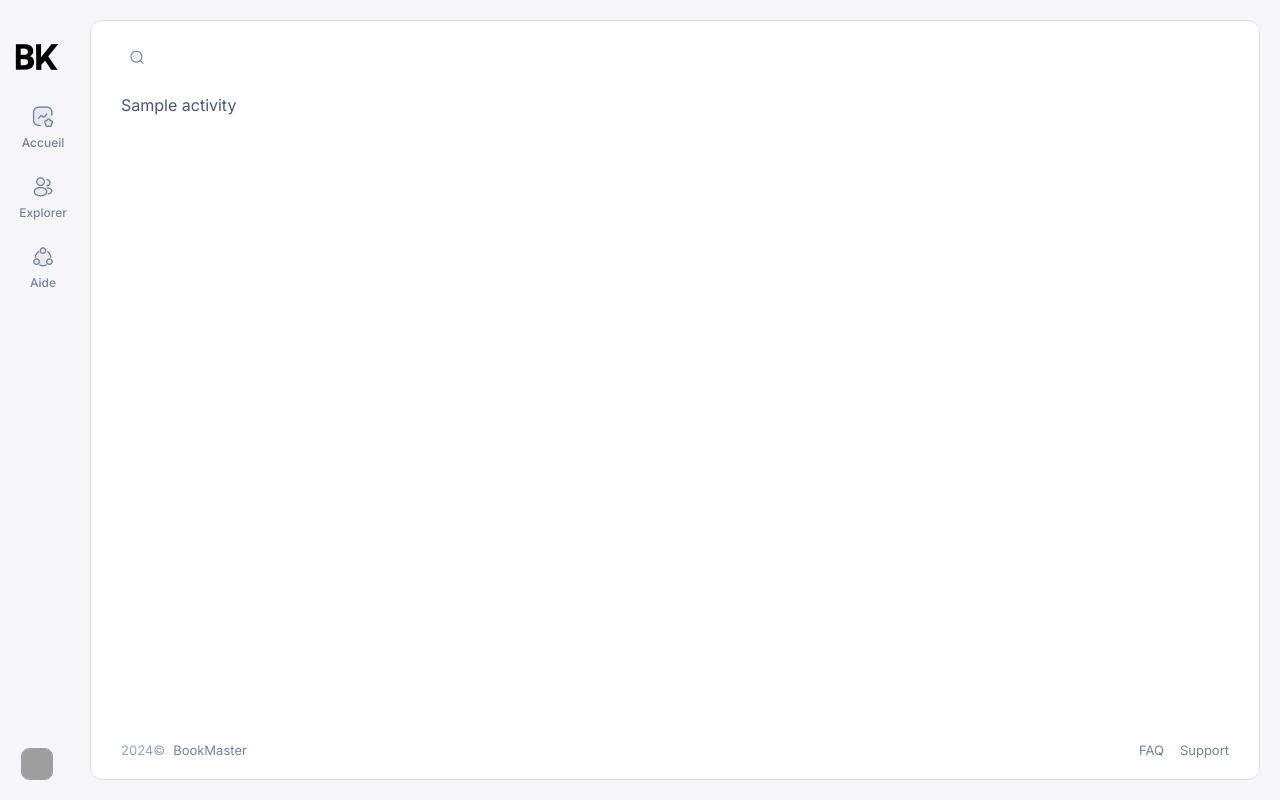
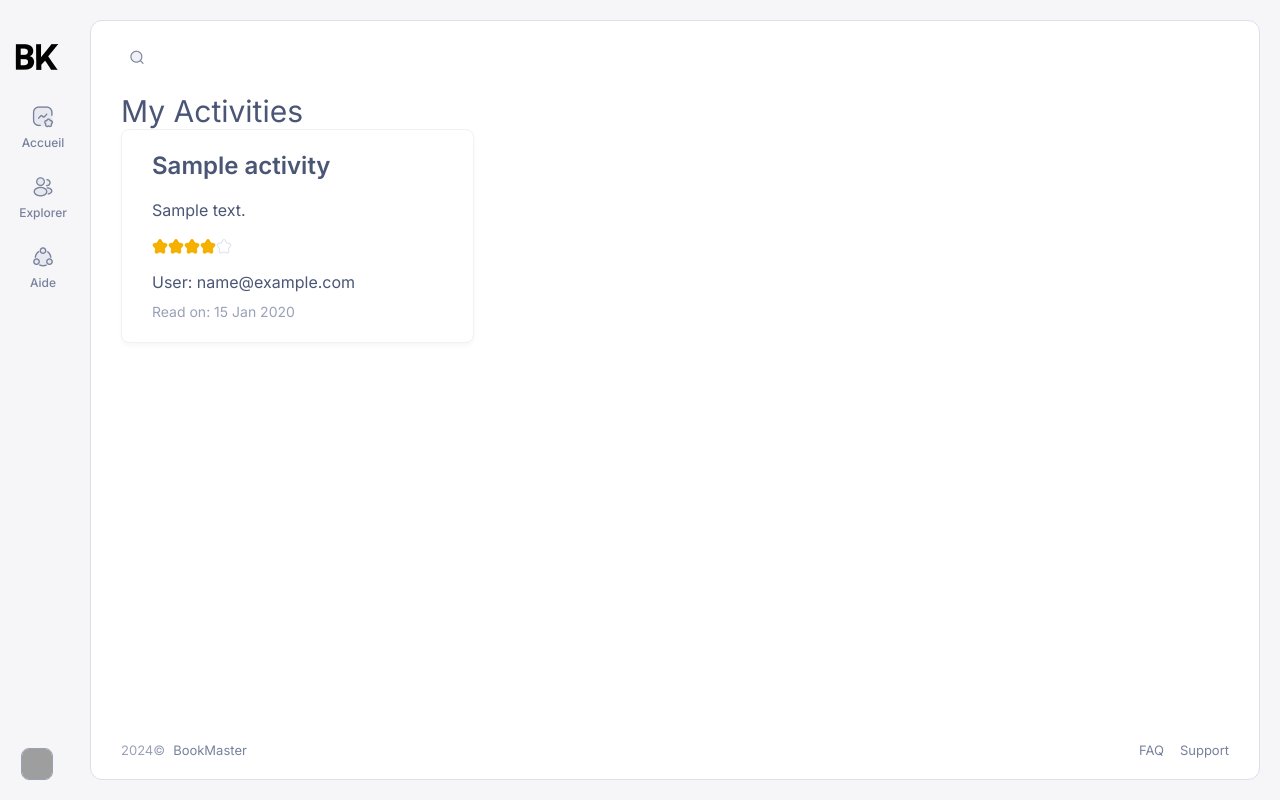
Before and after one commit to Lucky31001/EC_Symfony, a Symfony app: template templates/pages/activity.html.twig in a window 1280 px wide. Run offline with Twig, Linux system fonts and the light colour scheme; the template is opened without the code that fills it: most values are stand-ins (such as "Sample title", 1, 10 or a date in 2020); some libraries are stand-ins or nearby versions; some web fonts are replaced; grey boxes are pictures that could not be loaded.

Commit message:
activity page is ready MF

```diff
--- a/src/Controller/ActivityController.php
+++ b/src/Controller/ActivityController.php
@@ -29,10 +29,9 @@ class ActivityController extends AbstractController
         $userId     = $user->getId();
         $user = $this->userRepository->find($userId);
 
-        $books = $this->bookRepository->findAll();
-
         $bookread = $this->bookReadRepository->findAllDetailsByNotUserId($user);
 
+//        dd($bookread);
         return $this->render('pages/activity.html.twig', [
             'activities' => $bookread,
             'name'       => 'Activités'
--- a/src/Controller/HomeController.php
+++ b/src/Controller/HomeController.php
@@ -40,7 +40,7 @@ class HomeController extends AbstractController
         $booksReading = $this->bookReadRepository->findAllByUserId($user, false);
         $books = $this->bookRepository->findAll();
 
-//        dd($booksRead, $booksReading, $books);
+//        dd($booksRead, $booksReading);
         $radarData = $this->categoryRepository->getCategoriesWithBookReadCountByUserId($userId);
 
         return $this->render('pages/home.html.twig', [
--- a/templates/pages/activity.html.twig
+++ b/templates/pages/activity.html.twig
@@ -5,7 +5,41 @@
 {% endblock %}
 
 {% block body %}
-    {% for activity in activities %}
-    {{ activity.bookName }}
-    {% endfor %}
+    <div class="container mx-auto p-6">
+        <h1 class="text-3xl font-bold mb-6">My Activities</h1>
+        {% if activities is empty %}
+            <p class="text-gray-700">No activities found.</p>
+        {% else %}
+            <div class="grid grid-cols-1 md:grid-cols-2 lg:grid-cols-3 gap-6">
+                {% for activity in activities %}
+                    <div class="card bg-white shadow-lg rounded-lg overflow-hidden transition-transform transform hover:scale-105">
+                        <div class="card-body p-6">
+                            <h2 class="text-2xl font-semibold mb-4">{{ activity.bookName }}</h2>
+                            <p class="text-gray-700 mb-4">{{ activity.bookDescription }}</p>
+                            <div class="rating flex items-center mb-4">
+                                {% set fullStars = activity.rating|round(0, 'ceil') %}
+                                {% set emptyStars = 5 - fullStars %}
+
+                                {% for i in 1..fullStars %}
+                                    <div class="rating-label checked">
+                                        <i class="rating-on ki-solid ki-star text-yellow-500"></i>
+                                    </div>
+                                {% endfor %}
+
+                                {% if emptyStars %}
+                                    {% for i in 1..emptyStars %}
+                                        <div class="rating-label">
+                                            <i class="rating-off ki-outline ki-star text-gray-300"></i>
+                                        </div>
+                                    {% endfor %}
+                                {% endif %}
+                            </div>
+                            <p class="text-gray-700 mb-2">User: {{ activity.userEmail }}</p>
+                            <p class="text-gray-500 text-sm">Read on: {{ activity.createdAt|date('d M Y') }}</p>
+                        </div>
+                    </div>
+                {% endfor %}
+            </div>
+        {% endif %}
+    </div>
 {% endblock %}
```
Also changed, not shown: src/Repository/BookReadRepository.php (+9 -1 lines).
